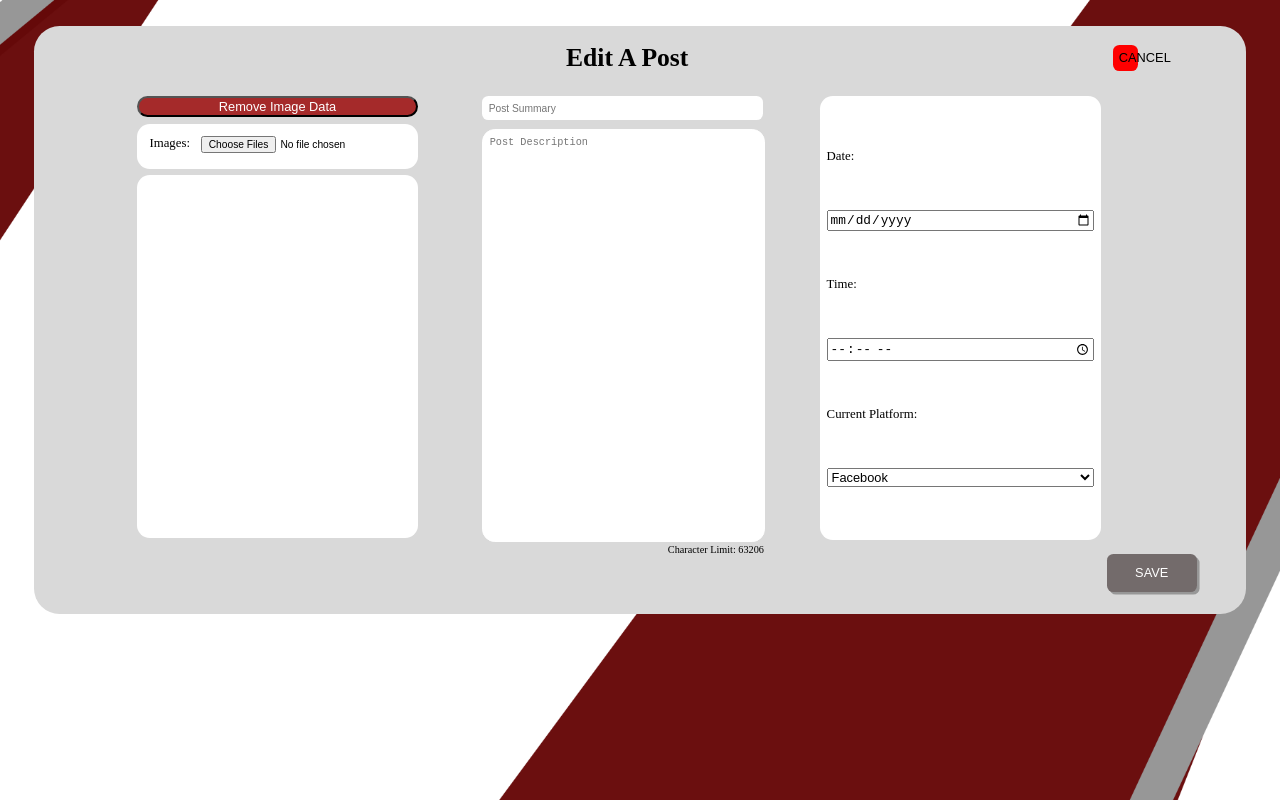
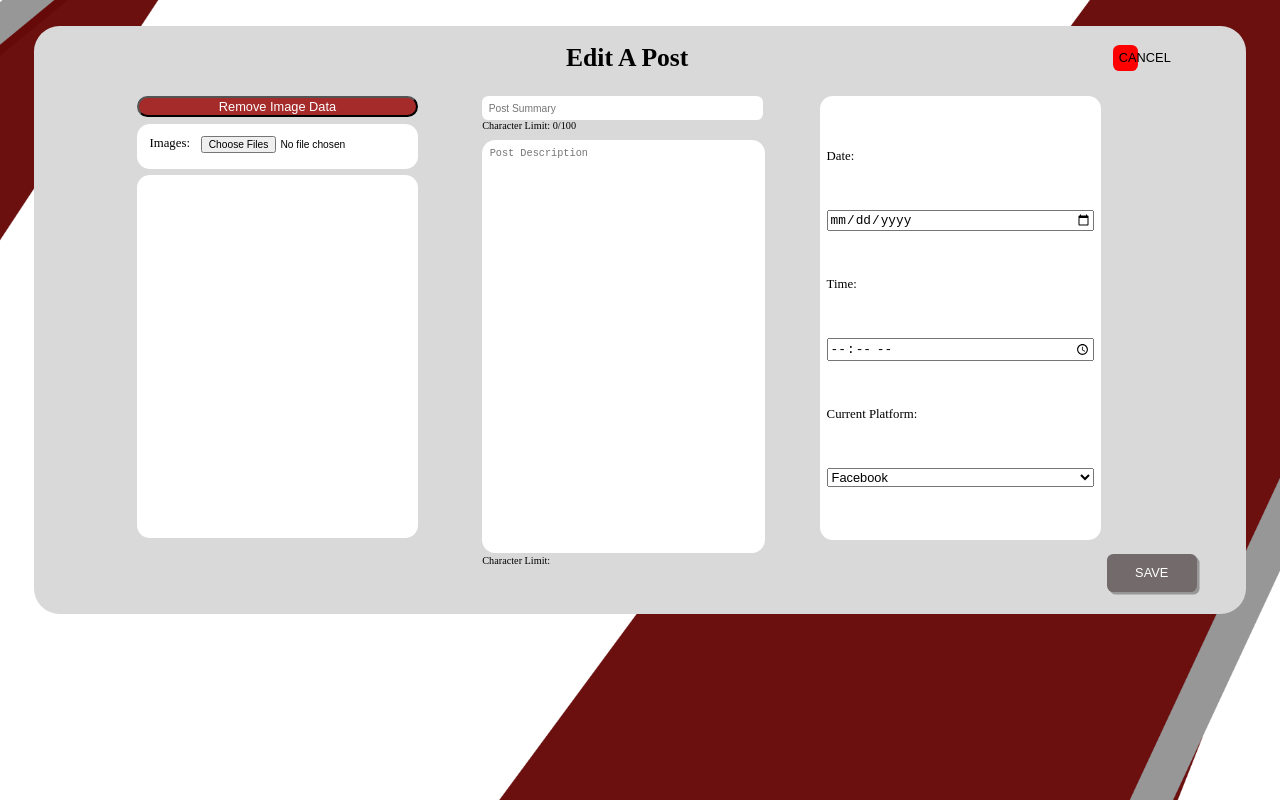
Before and after one commit to cse110-fa22-group10/cse110-fa22-group10, a website: page scheduler/edit_post/editPosts.html in a window 1280 px wide. Drawn offline with Linux system fonts and the light colour scheme.

Commit message:
created dynamic char limit counter containers

```diff
--- a/scheduler/edit_post/editPosts.html
+++ b/scheduler/edit_post/editPosts.html
@@ -34,12 +34,13 @@
                             <label for="post-summary"></label>
                             <input id="post-summary" name="post-summary" type="text" placeholder="Post Summary"
                                 maxlength="100" required>
+                            <div id="summary-char-limit">Character Limit: 0/100</div>
                         </div>
                         <div id="description-container">
                             <label for="desc-input"></label>
                             <textarea name="desc-input" id="desc-input" placeholder="Post Description"
                                 required></textarea>
-                            <div id="char-limit">Character Limit:</div>
+                            <div id="desc-char-limit">Character Limit:</div>
                         </div>
                     </div>
                     <div id="date-time-container">
```
